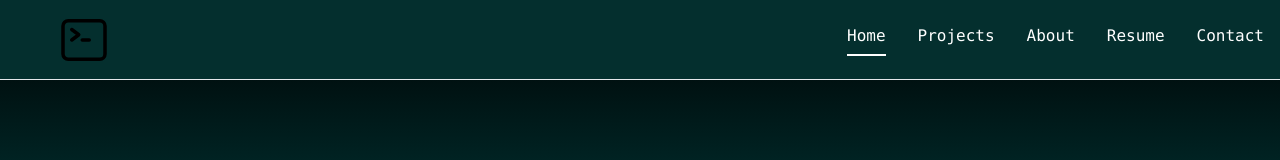
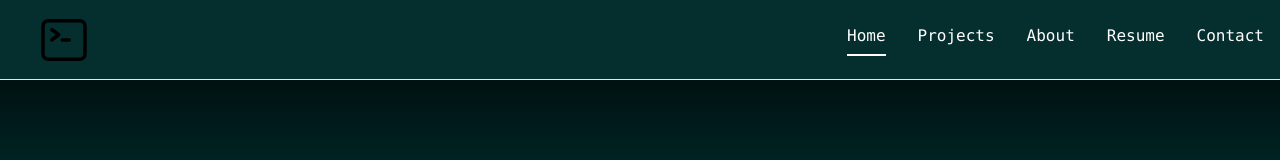
Before and after one commit to muhammadkhalid-03/personal-portfolio, a Next.js app: page / in a window 1280 px wide. Shown: the top 160 px of the page. Built offline with nearby package versions, Linux system fonts and the light colour scheme.

Commit message:
changed margin spacing on navbar

```diff
--- a/app/components/navbar/Navbar.tsx
+++ b/app/components/navbar/Navbar.tsx
@@ -9,7 +9,7 @@ const Navbar = () => {
         // <nav className="flex w-full items-center justify-between font-mono border-b p-2 md:p-4 full-screen-nav z-10 sm:w-full">
         <nav className="flex w-full items-center justify-between font-mono border-b p-2 md:p-4 bg-navcover z-10" style={{ backgroundColor: '#042f2e', width: '100vw', left: 0, top: 0, height: '10vh', background: '#042f2e !important' }}>
                 <div className="flex items-center">
-                    <Link href="/" className='flex flex-row items-center ml-5 md:ml-10 hover:cursor'>
+                    <Link href="/" className='flex flex-row items-center md:ml-5 hover:cursor'>
                         <svg xmlns="http://www.w3.org/2000/svg" fill="none" viewBox="0 0 24 24" strokeWidth="1.5" stroke="currentColor" className="size-14">
                             <path strokeLinecap="round" strokeLinejoin="round" d="m6.75 7.5 3 2.25-3 2.25m4.5 0h3m-9 8.25h13.5A2.25 2.25 0 0 0 21 18V6a2.25 2.25 0 0 0-2.25-2.25H5.25A2.25 2.25 0 0 0 3 6v12a2.25 2.25 0 0 0 2.25 2.25Z" />
                         </svg>
```
